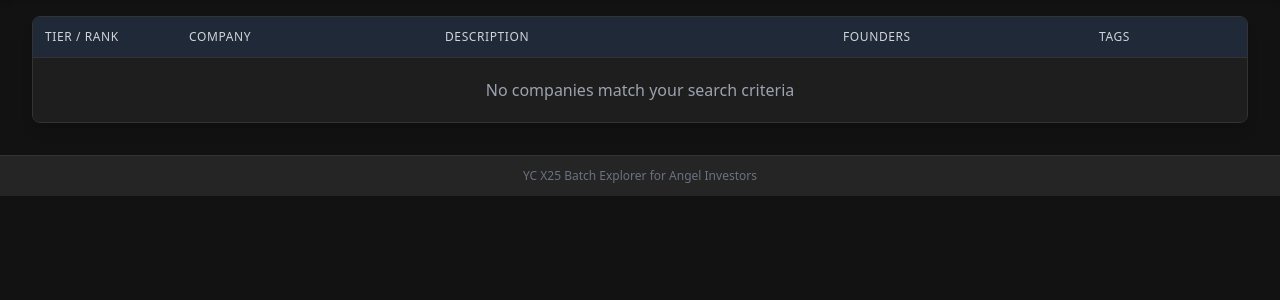
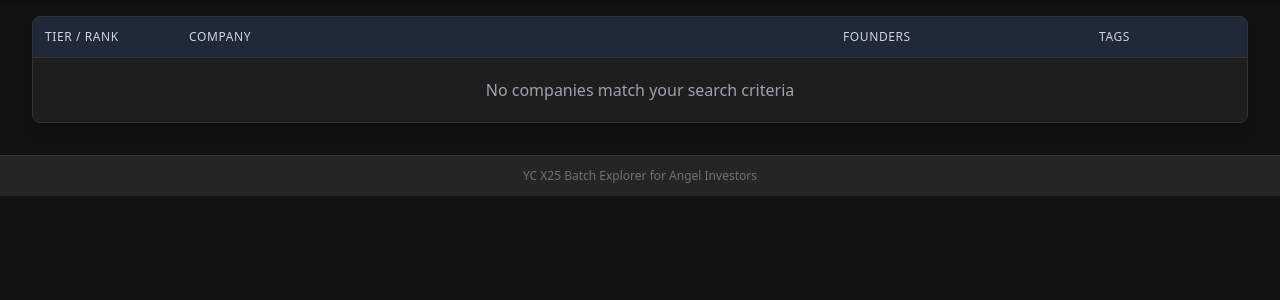
Before and after one commit to d3ming/ycx25-voter, a FastAPI app: template templates/index.html in a window 1280 px wide. Shown: the part 123-423 px from the top of the page. Run offline with FastAPI, Linux system fonts and the light colour scheme; the template is opened without the code that fills it: most values are stand-ins (such as "Sample title", 1, 10 or a date in 2020); data that the repository does not hold is empty; some libraries are stand-ins or nearby versions.

Commit message:
Remove the redundant description column from the company listings page
Removes company description column from index.html and app.js to prevent redundant information display.

Replit-Commit-Author: Agent
Replit-Commit-Session-Id: bc2d202b-487b-4c16-8516-30fbc4159fad
Replit-Commit-Screenshot-Url: https://storage.googleapis.com/screenshot-production-us-central1/3533372c-d471-4845-9a9f-ff61515497c6/3e00f40b-d819-43b6-a227-f8a91f3b8c3a.jpg

```diff
--- a/static/js/app.js
+++ b/static/js/app.js
@@ -433,11 +433,7 @@ function renderCompanyRows(companies, tableBody) {
                     <div class="text-xs text-gray-500 mt-1">${company.short_description || ''}</div>
                 </div>
             </td>
-            <td class="px-3 py-3">
-                <div class="text-sm text-gray-300">
-                    ${company.description ? company.description : 'No description available'}
-                </div>
-            </td>
+
             <td class="px-3 py-3 whitespace-nowrap">
                 <div class="flex flex-col space-y-1">
                     ${renderFounders(company.founders)}
--- a/templates/index.html
+++ b/templates/index.html
@@ -164,11 +164,8 @@
                             <th scope="col" class="px-3 py-3 text-left text-xs font-medium text-gray-300 uppercase tracking-wider w-36 sticky top-0 bg-dark-accent">
                                 Tier / Rank
                             </th>
-                            <th scope="col" class="px-3 py-3 text-left text-xs font-medium text-gray-300 uppercase tracking-wider sticky top-0 bg-dark-accent w-64">
+                            <th scope="col" class="px-3 py-3 text-left text-xs font-medium text-gray-300 uppercase tracking-wider sticky top-0 bg-dark-accent">
                                 Company
-                            </th>
-                            <th scope="col" class="px-3 py-3 text-left text-xs font-medium text-gray-300 uppercase tracking-wider sticky top-0 bg-dark-accent">
-                                Description
                             </th>
                             <th scope="col" class="px-3 py-3 text-left text-xs font-medium text-gray-300 uppercase tracking-wider sticky top-0 bg-dark-accent w-64">
                                 Founders
```
